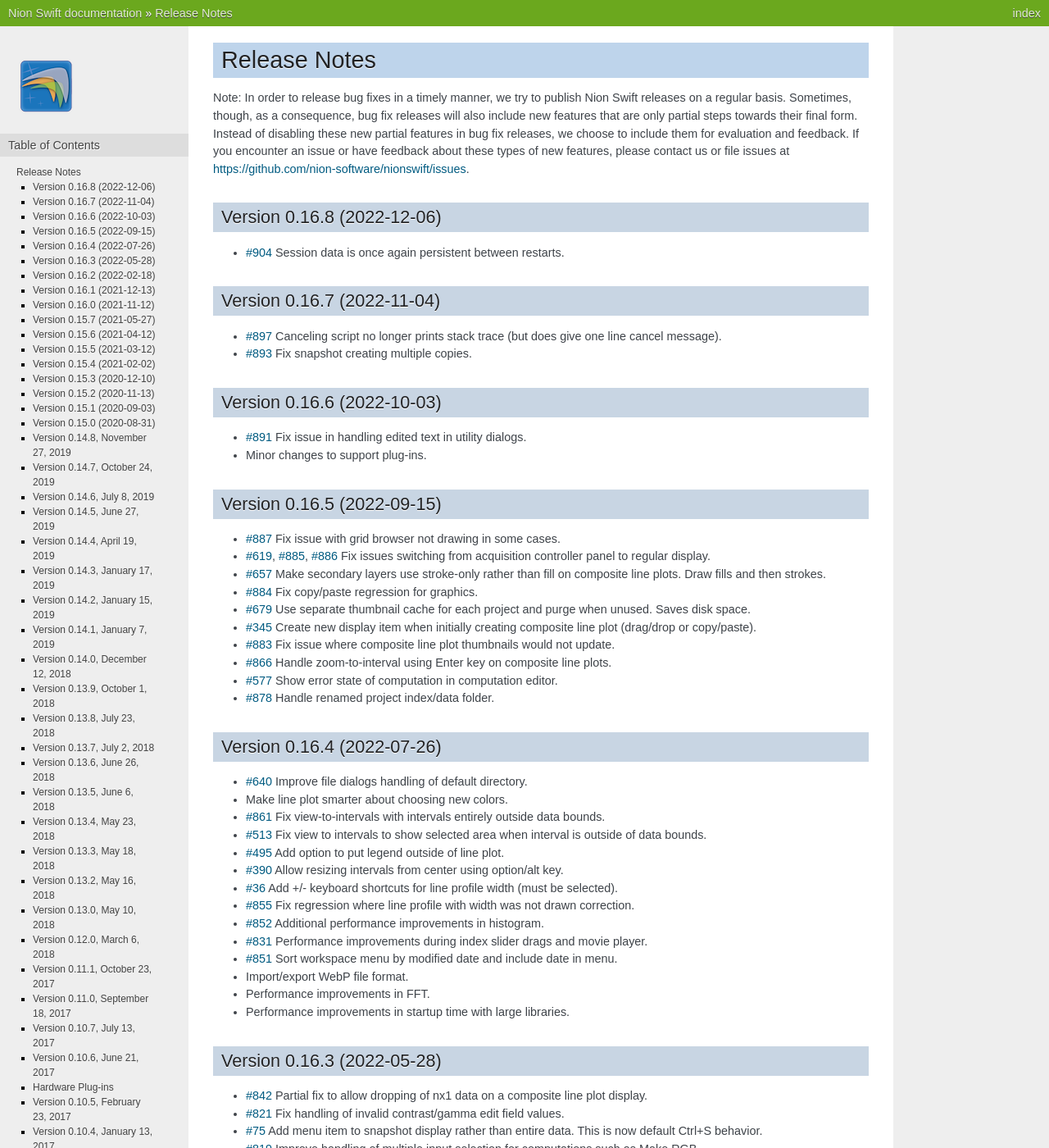
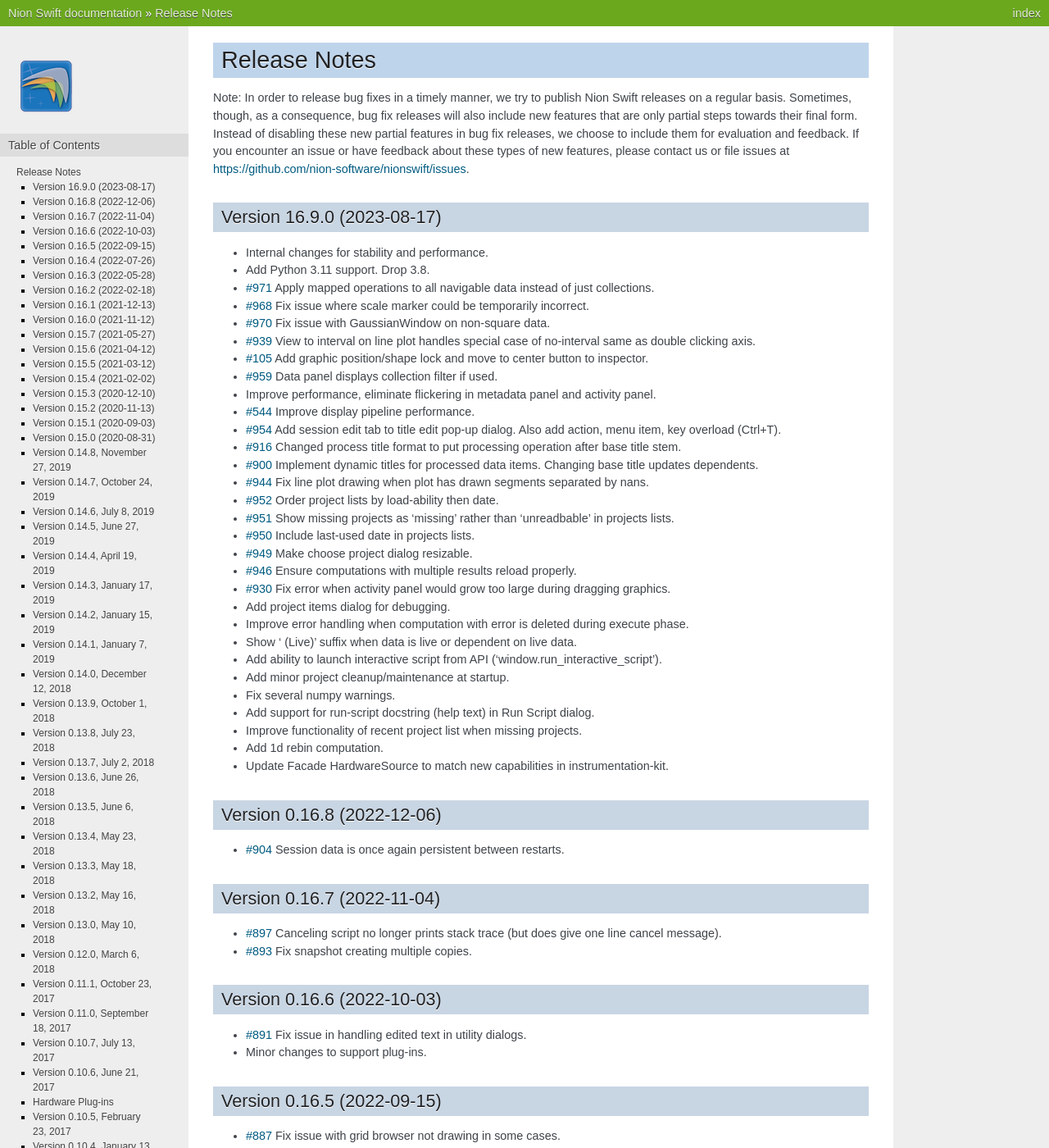
Before and after one commit to nion-software/nionswift, a Sphinx documentation site: the page built from docs/release_notes.rst, in a window 1280 px wide and 1400 px high. Shown: the whole window at 82% size. Built offline with Sphinx 7.4.7, drawn with Linux system fonts in a browser that asks for light colours.

Commit message:
Version 16.9.0. Python 3.11. Auto titles. Project inspector.

```diff
--- a/docs/index.rst
+++ b/docs/index.rst
@@ -1,6 +1,6 @@
 .. _index:
 
-Nion Swift User's Guide (0.16.8)
+Nion Swift User's Guide (16.9.0)
 ================================
 Nion Swift is open source scientific image processing software integrating hardware control, data acquisition,
 visualization, processing, and analysis using Python. Nion Swift is easily extended using Python. It runs on
--- a/docs/release_notes.rst
+++ b/docs/release_notes.rst
@@ -11,6 +11,39 @@ that are only partial steps towards their final form. Instead of disabling these
 in bug fix releases, we choose to include them for evaluation and feedback. If you encounter an issue
 or have feedback about these types of new features, please contact us or file issues at
 https://github.com/nion-software/nionswift/issues.
+
+Version 16.9.0 (2023-08-17)
+---------------------------
+* Internal changes for stability and performance.
+* Add Python 3.11 support. Drop 3.8.
+* `#971 <https://github.com/nion-software/nionswift/issues/971>`_ Apply mapped operations to all navigable data instead of just collections.
+* `#968 <https://github.com/nion-software/nionswift/issues/968>`_ Fix issue where scale marker could be temporarily incorrect.
+* `#970 <https://github.com/nion-software/nionswift/issues/970>`_ Fix issue with GaussianWindow on non-square data.
+* `#939 <https://github.com/nion-software/nionswift/issues/939>`_ View to interval on line plot handles special case of no-interval same as double clicking axis.
+* `#105 <https://github.com/nion-software/nionswift/issues/105>`_ Add graphic position/shape lock and move to center button to inspector.
+* `#959 <https://github.com/nion-software/nionswift/issues/959>`_ Data panel displays collection filter if used.
+* Improve performance, eliminate flickering in metadata panel and activity panel.
+* `#544 <https://github.com/nion-software/nionswift/issues/544>`_ Improve display pipeline performance.
+* `#954 <https://github.com/nion-software/nionswift/issues/954>`_ Add session edit tab to title edit pop-up dialog. Also add action, menu item, key overload (Ctrl+T).
+* `#916 <https://github.com/nion-software/nionswift/issues/916>`_ Changed process title format to put processing operation after base title stem.
+* `#900 <https://github.com/nion-software/nionswift/issues/900>`_ Implement dynamic titles for processed data items. Changing base title updates dependents.
+* `#944 <https://github.com/nion-software/nionswift/issues/944>`_ Fix line plot drawing when plot has drawn segments separated by nans.
+* `#952 <https://github.com/nion-software/nionswift/issues/952>`_ Order project lists by load-ability then date.
+* `#951 <https://github.com/nion-software/nionswift/issues/951>`_ Show missing projects as 'missing' rather than 'unreadbable' in projects lists.
+* `#950 <https://github.com/nion-software/nionswift/issues/950>`_ Include last-used date in projects lists.
+* `#949 <https://github.com/nion-software/nionswift/issues/949>`_ Make choose project dialog resizable.
+* `#946 <https://github.com/nion-software/nionswift/issues/946>`_ Ensure computations with multiple results reload properly.
+* `#930 <https://github.com/nion-software/nionswift/issues/930>`_ Fix error when activity panel would grow too large during dragging graphics.
+* Add project items dialog for debugging.
+* Improve error handling when computation with error is deleted during execute phase.
+* Show ' (Live)' suffix when data is live or dependent on live data.
+* Add ability to launch interactive script from API ('window.run_interactive_script').
+* Add minor project cleanup/maintenance at startup.
+* Fix several numpy warnings.
+* Add support for run-script docstring (help text) in Run Script dialog.
+* Improve functionality of recent project list when missing projects.
+* Add 1d rebin computation.
+* Update Facade HardwareSource to match new capabilities in instrumentation-kit.
 
 Version 0.16.8 (2022-12-06)
 ---------------------------
```
Also changed, not shown: meta.yaml (+6 -6 lines), setup.cfg (+6 -8 lines), 2 other files.
